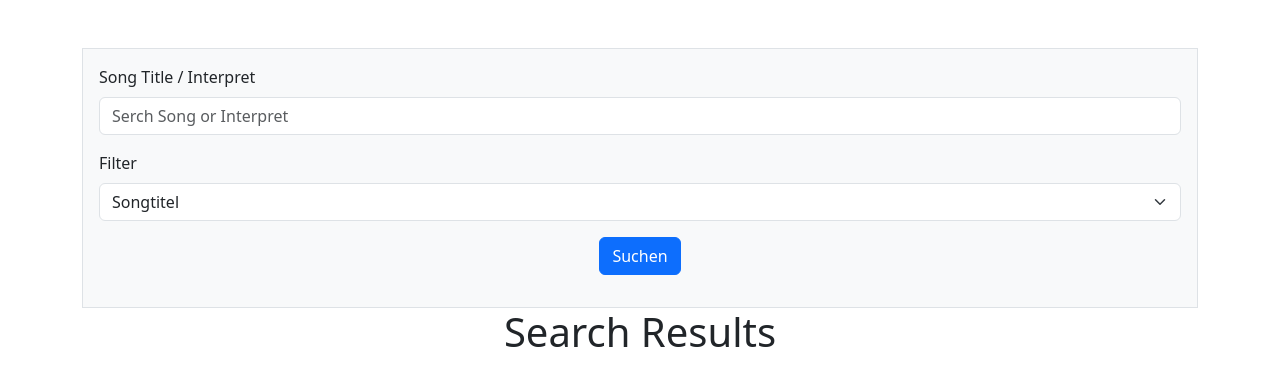
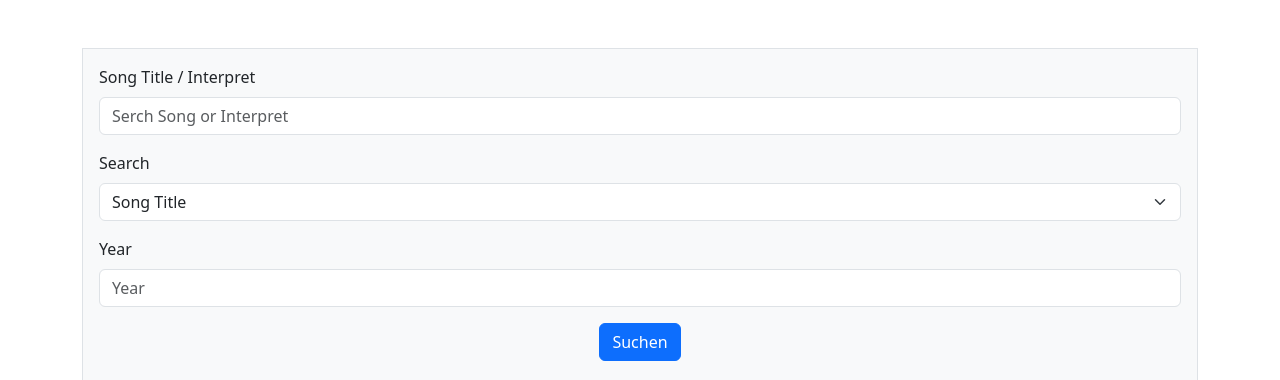
Before and after one commit to DiewahreKeule/USDB-Scraper, a Flask app: page /search-song in a window 1280 px wide. Shown: the part 56-436 px from the top of the page. Run offline with Flask 3, Linux system fonts and the light colour scheme; some libraries are stand-ins or nearby versions.

Commit message:
- Search Filter Year

```diff
--- a/templates/songs.html
+++ b/templates/songs.html
@@ -12,11 +12,16 @@
                 </div>
 
                 <div class="mb-3">
-                    <label for="query" class="form-label">Filter</label>
+                    <label for="query" class="form-label">Search</label>
                     <select class="form-select me-2" name="filter" id="filter">
-                        <option value="TITLE">Songtitel</option>
+                        <option value="TITLE">Song Title</option>
                         <option value="INTERPRET">Interpret</option>
                     </select>
+                </div>
+
+                <div class="mb-3">
+                    <label for="year" class="form-label">Year</label>
+                    <input type="number" class="form-control" id="year" name="year" placeholder="Year">
                 </div>
 
                 <div class="mb-3 btn-center">
```
